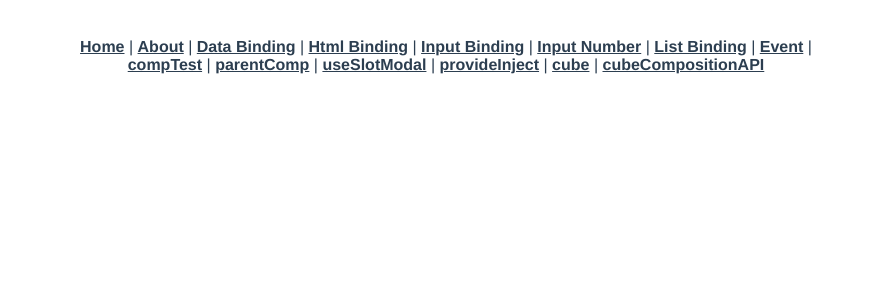
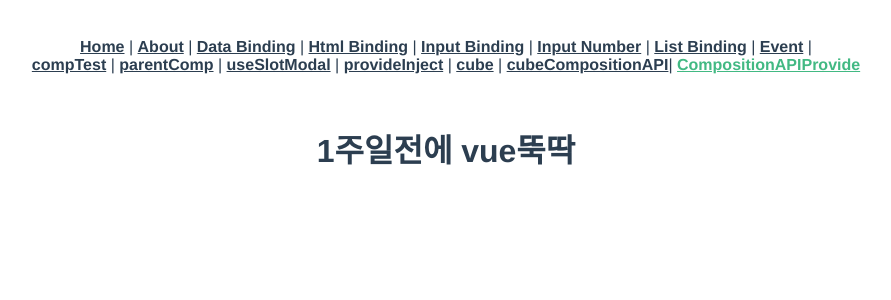
Before and after one commit to DevBetty32/vue-practice, a Vue app: page /CompositionAPIProvide in a window 1280 px wide. Shown: the top 300 px of the page, without its empty margins (194-1085 px from the left). Built offline with nearby package versions, Linux system fonts and the light colour scheme.

Commit message:
composition API 테스트

```diff
--- a/src/App.vue
+++ b/src/App.vue
@@ -14,7 +14,8 @@
     <router-link to="/useslotmodal">useSlotModal</router-link> |
     <router-link to="/provideinject">provideInject</router-link> |
     <router-link to="/cube">cube</router-link> |
-    <router-link to="/cubeCompositionAPI">cubeCompositionAPI</router-link>
+    <router-link to="/cubeCompositionAPI">cubeCompositionAPI</router-link>|
+    <router-link to="/CompositionAPIProvide">CompositionAPIProvide</router-link>
   </nav>
   <router-view/>
 </template>
--- a/src/router/index.js
+++ b/src/router/index.js
@@ -11,6 +11,7 @@ import UseSlotModal from '@/views/UseSlotModal.vue'
 import ProvideInject from '@/views/ProvideInject.vue'
 import Cube from '@/views/Cube.vue'
 import CubeCompositionAPI from '@/views/CubeCompositionAPI.vue'
+import CompositionAPIProvide from '@/views/CompositionAPIProvide.vue'
 
 const routes = [
   {
@@ -83,6 +84,10 @@ const routes = [
   {
     path:'/cubeCompositionAPI',
     component:CubeCompositionAPI
+  },
+  {
+    path:'/CompositionAPIProvide',
+    component:CompositionAPIProvide
   }
 ]
 
--- /dev/null
+++ b/src/views/CompositionAPIInject.vue
@@ -0,0 +1,21 @@
+<template>
+<div>
+    <h1>{{ title }}</h1>
+</div>
+</template>
+<script>
+import { inject } from 'vue';
+
+    export default {
+        components: {}, //타 컴포넌트 사용 시 컴포넌트를 import하고 배열로 저장
+        data() { //html과 js코드에서 사용할 데이터 변수 선언
+            return {
+                sampleData: ''
+            };
+        },
+        setup() {
+            const title = inject('title');
+            return {title} // key값으로 가져온 후 리턴
+        }
+    }
+</script>
--- /dev/null
+++ b/src/views/CompositionAPIProvide.vue
@@ -0,0 +1,21 @@
+<template>
+<div>
+<CompositionAPIInject></CompositionAPIInject>
+</div>
+</template>
+<script>
+import { provide } from 'vue';
+import CompositionAPIInject from './CompositionAPIInject.vue';
+
+    export default {
+        components: {CompositionAPIInject}, //타 컴포넌트 사용 시 컴포넌트를 import하고 배열로 저장
+        data() { //html과 js코드에서 사용할 데이터 변수 선언
+            return {
+                sampleData: ''
+            };
+        },
+        setup() {
+            provide('title', '1주일전에 vue뚝딱') // key value
+        }
+    }
+</script>
--- a/src/views/CubeCompositionAPI.vue
+++ b/src/views/CubeCompositionAPI.vue
@@ -11,7 +11,7 @@
 </div>
 </template>
 <script>
-import { cubeInteger } from '@/conmon';
+import { cubeInteger } from '@/common';
     export default {
         name: 'cubeCompositionAPI',
         setup(){
```
